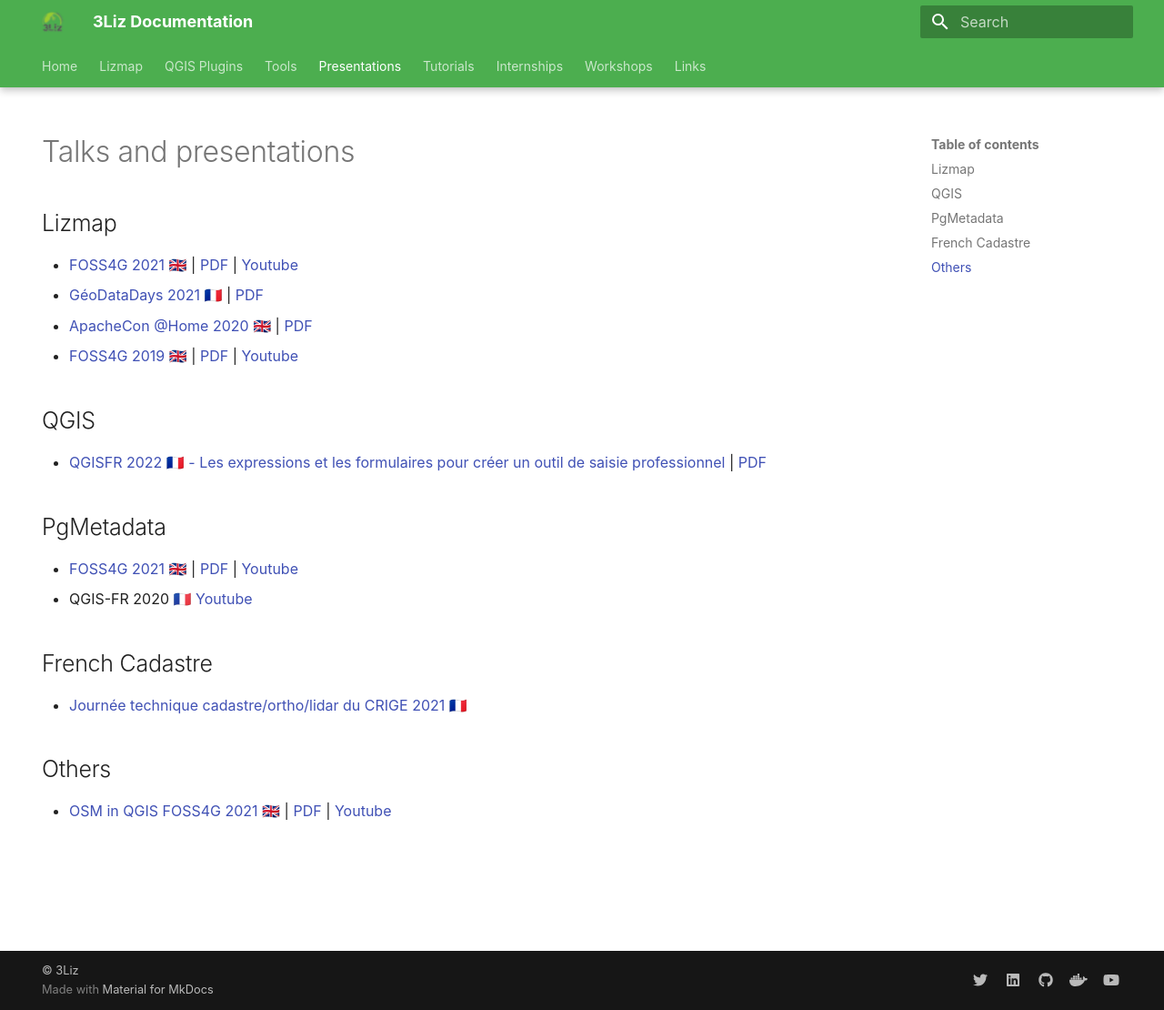
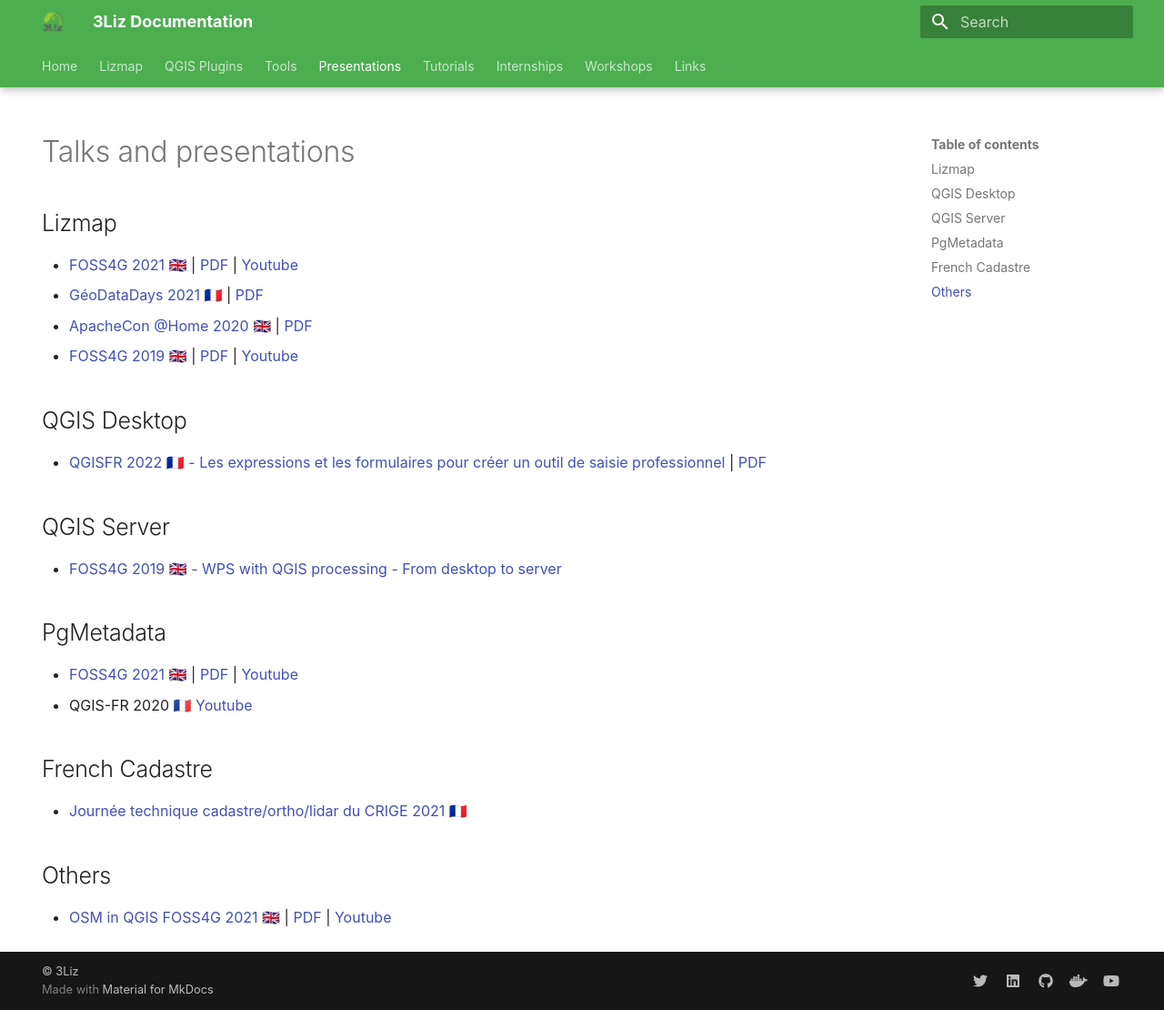
Before and after one commit to 3liz/3liz.github.io, an MkDocs documentation site: the page built from docs/talks.md, in a window 1280 px wide and 1110 px high. Shown: the whole window at 91% size. Built offline with MkDocs 1.6.1 and Material for MkDocs 9.7.7, drawn with Linux system fonts in a browser that asks for light colours; nearby versions of some CDN libraries.

Commit message:
Add WPS video from FOSS4G

```diff
--- a/docs/talks.md
+++ b/docs/talks.md
@@ -18,11 +18,14 @@
   | [PDF](https://docs.3liz.org/presentations/pdf/pdf/FOSS4G-2019-Lizmap-Web-Client.pdf)
   | [Youtube](https://www.youtube.com/watch?v=FkQ2UG_SO-Y)
 
-
-## QGIS
+## QGIS Desktop
 
 * [QGISFR 2022 🇫🇷 - Les expressions et les formulaires pour créer un outil de saisie professionnel](https://docs.3liz.org/presentations/2022-01_QGISFR_2022_outil_saisie_avec_expressions_Michael_DOUCHIN.html)
   | [PDF](https://docs.3liz.org/presentations/pdf/QGISFR-2022-Outil_saisie_avec_expressions.pdf)
+
+## QGIS Server
+
+* [FOSS4G 2019 🇬🇧 - WPS with QGIS processing - From desktop to server](https://www.youtube.com/watch?v=YL1tdcJwimA)
 
 ## PgMetadata
 
```
